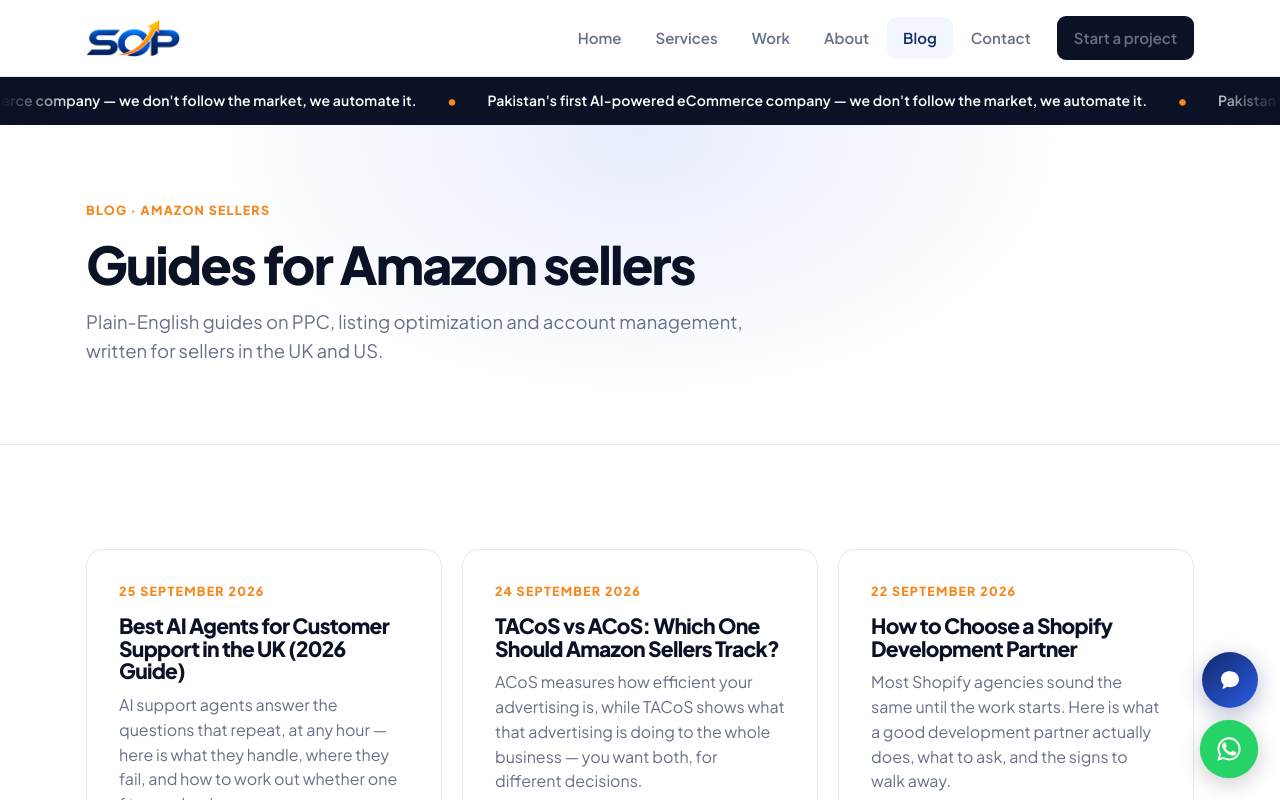
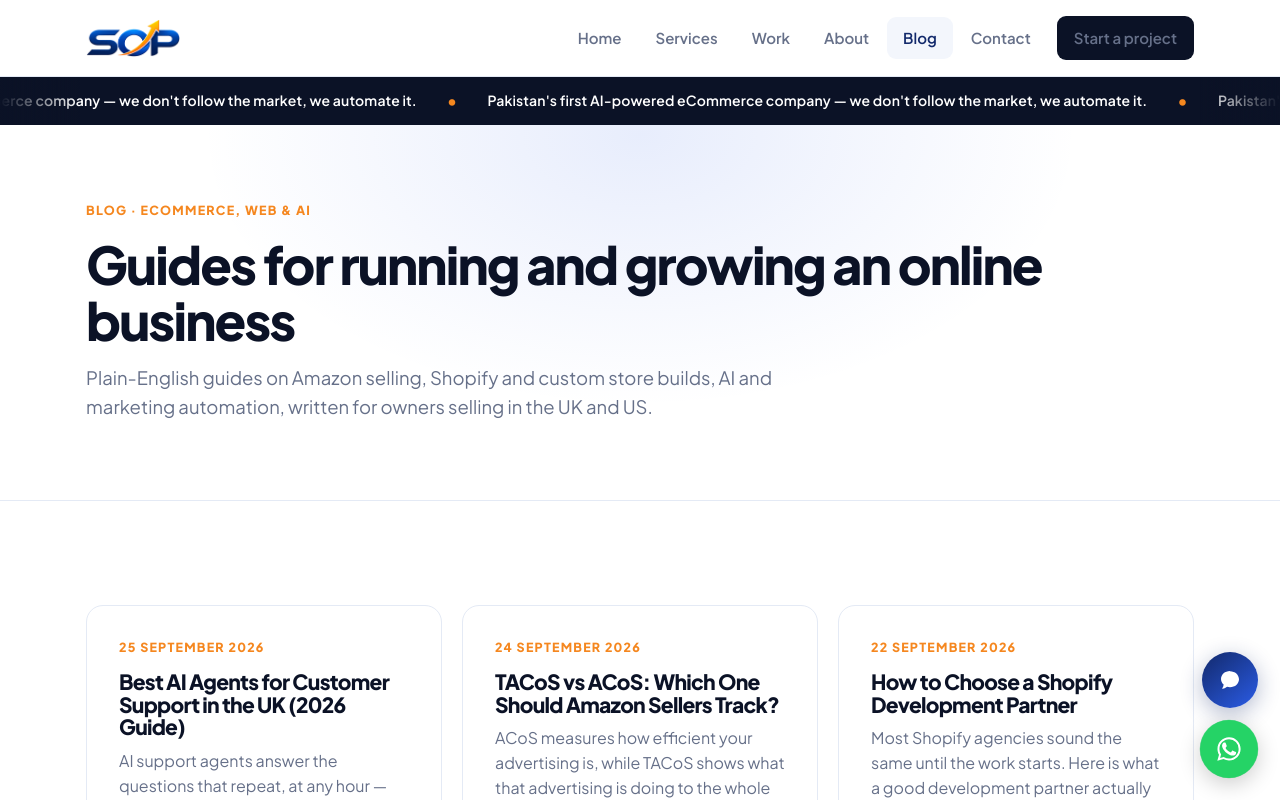
Before and after one commit to startofpakistan1-svg/sop-website, a Next.js app: page /blog in a window 1280 px wide. Shown: the top 800 px of the page. Built offline with nearby package versions, Linux system fonts and the light colour scheme.

Commit message:
Update blog index title and description

```diff
--- a/src/app/blog/page.js
+++ b/src/app/blog/page.js
@@ -25,11 +25,12 @@ export default function Blog() {
       {/* HERO */}
       <section className="page-head" style={{ "--cover": "url(/covers/blog.svg)" }}>
         <div className="wrap">
-          <div className="svc-kicker">Blog · Amazon sellers</div>
-          <h1>Guides for Amazon sellers</h1>
+          <div className="svc-kicker">Blog · eCommerce, web &amp; AI</div>
+          <h1>Guides for running and growing an online business</h1>
           <p>
-            Plain-English guides on PPC, listing optimization and account
-            management, written for sellers in the UK and US.
+            Plain-English guides on Amazon selling, Shopify and custom store
+            builds, AI and marketing automation, written for owners selling in
+            the UK and US.
           </p>
         </div>
       </section>
```
